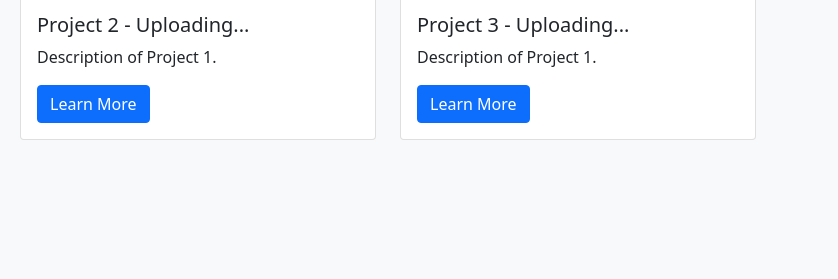
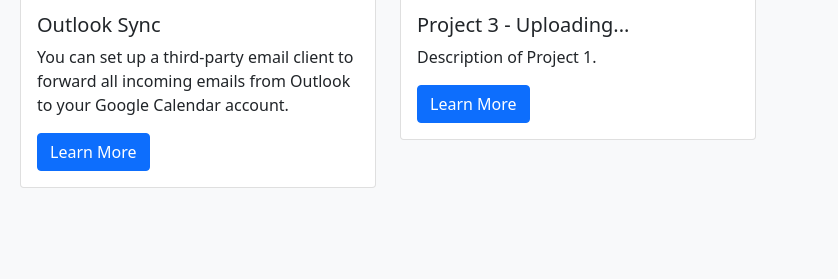
Before and after one commit to Tapia641/Tapia641, a plain HTML site: page projects.html in a window 1280 px wide. Shown: the part 932-1211 px from the top of the page, 442-1280 px from the left. Drawn offline with Linux system fonts and the light colour scheme.

Commit message:
Second project added

```diff
--- a/projects.html
+++ b/projects.html
@@ -140,9 +140,9 @@
                     <div class="card">
                         <img src="assets/brand/project1.pngs" class="card-img-top img-fluid" alt="Project 1">
                         <div class="card-body">
-                            <h5 class="card-title">Project 2 - Uploading...</h5>
-                            <p class="card-text">Description of Project 1.</p>
-                            <a href="#" class="btn btn-primary">Learn More</a>
+                            <h5 class="card-title">Outlook Sync</h5>
+                            <p class="card-text">You can set up a third-party email client to forward all incoming emails from Outlook to your Google Calendar account.</p>
+                            <a href="https://github.com/Tapia641/sync-outlook-google" class="btn btn-primary">Learn More</a>
                         </div>
                     </div>
                 </div>
```
